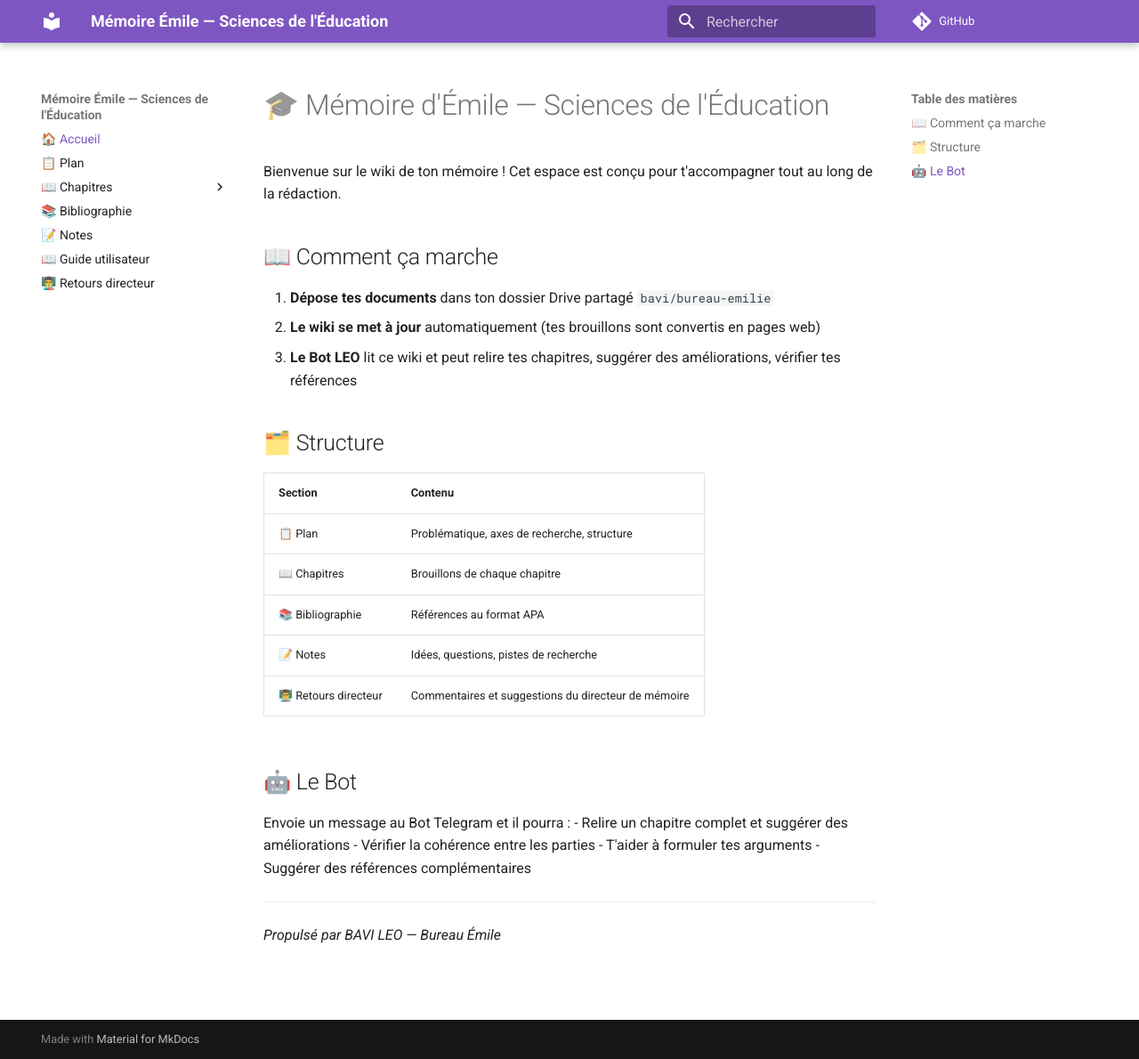
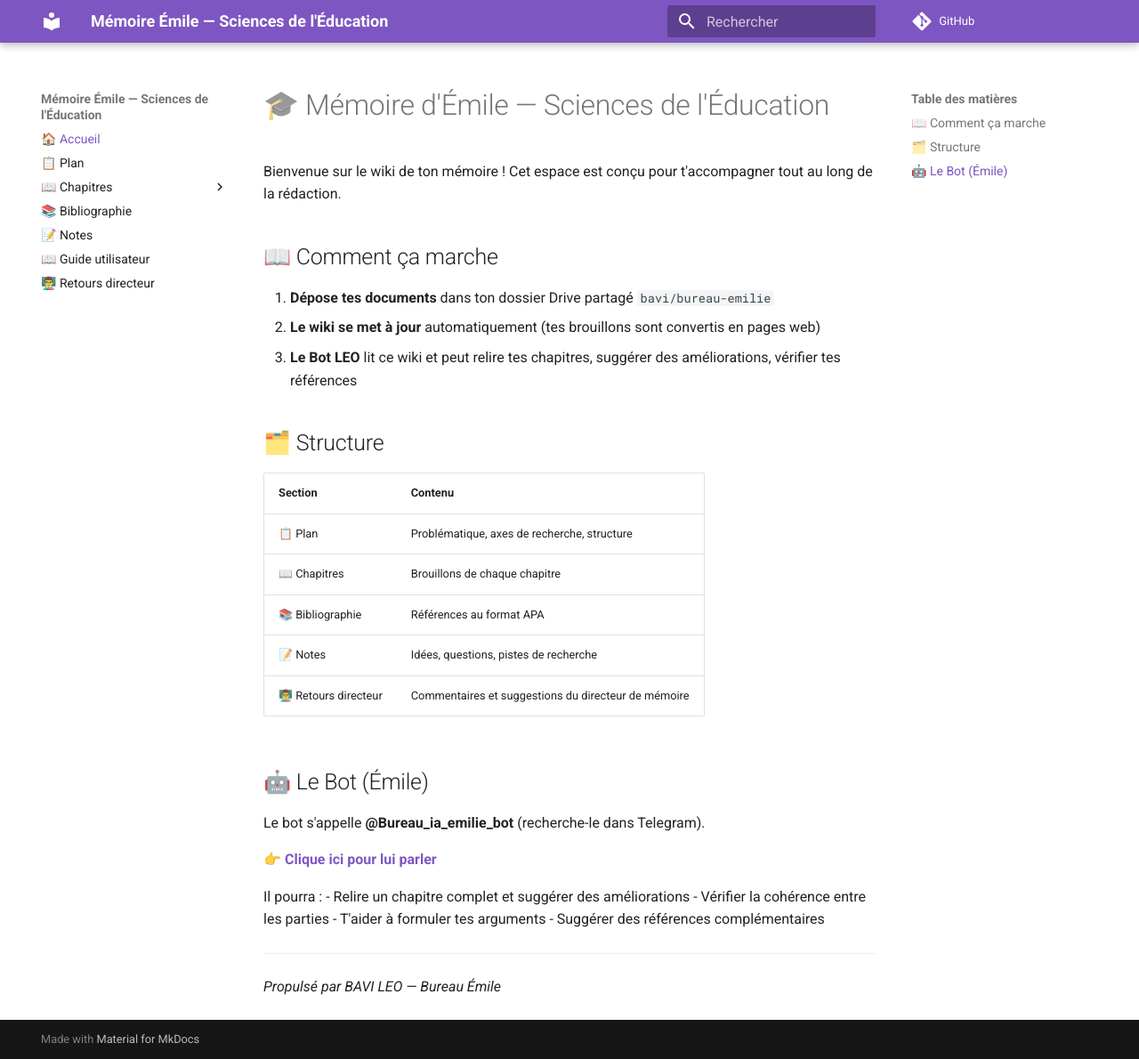
Before and after one commit to christophedanhier-hash/emile-wiki, an MkDocs documentation site: the page built from docs/index.md, in a window 1280 px wide and 1190 px high. Shown: the whole window at 89% size. Built offline with MkDocs 1.6.1 and Material for MkDocs 9.7.7, drawn with Linux system fonts in a browser that asks for light colours; comment, search, counter and statistics services are not loaded.

Commit message:
Ajout du nom du bot Telegram sur la page d'accueil

```diff
--- a/docs/index.md
+++ b/docs/index.md
@@ -18,9 +18,13 @@ Bienvenue sur le wiki de ton mémoire ! Cet espace est conçu pour t'accompagner
 | 📝 Notes | Idées, questions, pistes de recherche |
 | 👨‍🏫 Retours directeur | Commentaires et suggestions du directeur de mémoire |
 
-## 🤖 Le Bot
+## 🤖 Le Bot (Émile)
 
-Envoie un message au Bot Telegram et il pourra :
+Le bot s'appelle **@Bureau_ia_emilie_bot** (recherche-le dans Telegram).
+
+👉 [**Clique ici pour lui parler**](https://t.me/Bureau_ia_emilie_bot)
+
+Il pourra :
 - Relire un chapitre complet et suggérer des améliorations
 - Vérifier la cohérence entre les parties
 - T'aider à formuler tes arguments
```
